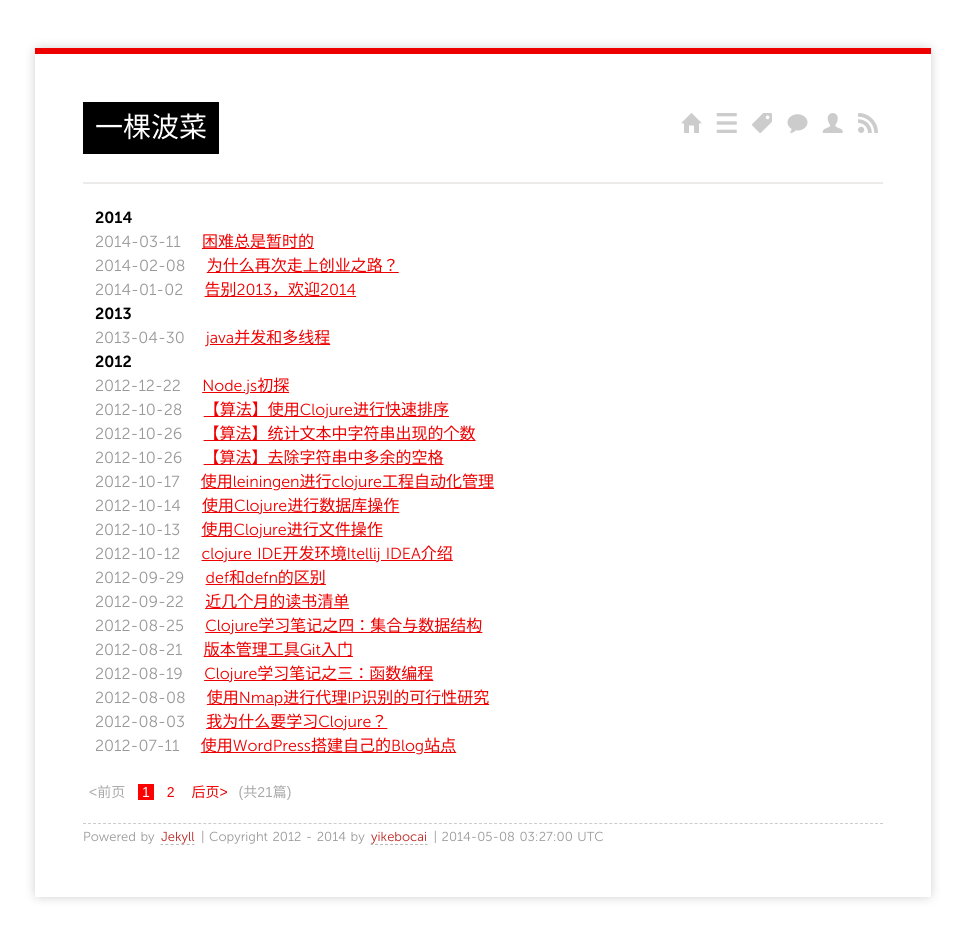
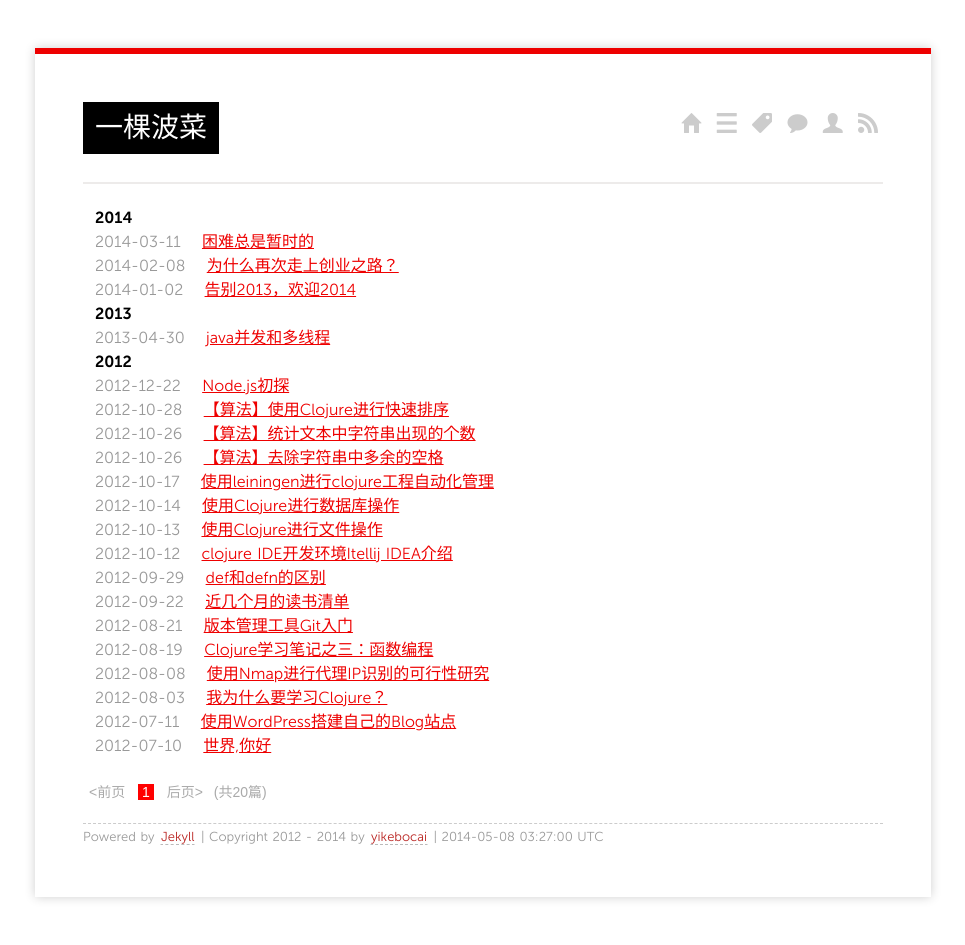
Before and after one commit to yikebocai/yikebocai.github.io, a Jekyll site: the page built from index.html, in a window 1280 px wide. Shown: the whole page, without its empty margins (157-1122 px from the left). Built offline with Jekyll 4.4.1, drawn with Linux system fonts in a browser that asks for light colours; Markdown is read by kramdown in place of the engine named in the settings; the list of posts is cut into pages by our own code; part of the change alters nothing that is shown.

````diff
--- a/_config.yml
+++ b/_config.yml
@@ -6,4 +6,3 @@ paginate: 20
 markdown: redcarpet
 redcarpet:
     extensions: ["fenced_code_blocks", "autolink", "tables", "strikethrough"]
-img_url: media
--- a/_posts/2012/2012-08-25-clojure-study4-collection.md
+++ /dev/null
@@ -1,179 +0,0 @@
----
-layout: post
-title: Clojure学习笔记之四：集合与数据结构
-categories:
-tags:
----
-
-Tag:Clojure
-
-> *原文写于 2012-8-25*
-
-**1.不同集合的表示形式**
-```clojure
-'(a b :name 12.5)
-;;list
-['a 'b :name 12.5] ;;vector
-{:name "Bob" :age:32} ;;map
-#{1 2 3}  ;;set
-{Math/PI "~3.14"
-  [:composite "key"] 42
-  nil "nothing"}  ;;another map
-#{{:first-name "bob" :last-name "zhang"}
-   {:first-name "tom" :last-name "wang"}} ;;a set of map
-```
-
-**2.对集合的操作,可以看到集合是不可变的**
-```clojure
-user=> (def v [1 2 3])
-#'user/v
-user=> (conj v 4)
-[1 2 3 4]
-user=> (conj v 4 5)
-[1 2 3 4 5]
-user=> (seq v)
-(1 2 3)
-user=> (def m {:a 5 :b 6})
-#'user/m
-user=> (conj m [:c 7])
-{:a 5, :c 7, :b 6}
-user=> (conj m {:c 7})
-{:a 5, :c 7, :b 6}
-user=> (seq m)
-([:a 5] [:b 6])
-user=> (def s #{1 2 3})
-#'user/s
-user=> (conj s 4)
-#{1 2 3 4}
-user=> (conj s 4 3)
-#{1 2 3 4}
-user=> (seq s)
-(1 2 3)
-user=> (def lst '(1 2 3))
-#'user/lst
-user=> (conj lst 2 4)
-(4 2 1 2 3)
-user=> (seq lst)
-(1 2 3)
-user=> (seq (conj lst 2 4))
-(4 2 1 2 3)
-
-;;使用into代替conj和seq,into操作符是建立在这个之上
-user=> (seq (conj lst 2 4))
-(4 2 1 2 3)
-user=> (into v [4 5])
-[1 2 3 4 5]
-user=> (into m [[:c 7] [:d 8]])
-{:a 5, :c 7, :b 6, :d 8}
-user=> (into #{1 2} [2 3 4])
-#{1 2 3 4}
-user=> (into [1] {:a 1 :b 2})
-[1 [:a 1] [:b 2]]
-```
-
-**3.clojure共7种数据结构**
-Collection Sequence Associative Indexed Stack Set Sorted
-
-**4.Collection**
-所有的集合都有如下几种操作: conj:把一个或多个元素添加到一个集合中 seq:获取一个集合的序列 count:获取集合中元素的数量 empty:定义一个同类型的空集合实例 =:比较两个集合中的值是否相同
-
-**5.Sequence**
-```clojure
-;;创建一个序列
-user=> (cons 1 (range 1 5))
-(1 1 2 3 4)
-user=> (cons :a [:b :c])
-(:a :b :c)
-;;cons和list*等同
-user=> (list* :a [:b :c])
-(:a :b :c)
-```
-
-**6.Associative**
-assoc:把一个key/value和一个集合合并 dissoc:从集合中移除 get:取指定key的value值 contains:判断集合中是否包含某个key/value
-```clojure
-user=> (def m {:a 1,:b 2, :c 3})
-#'user/m
-user=> (get m :b)
-2
-user=> (get m :d)
-nil
-user=> (get m :d "not found")
-"not found"
-user=> (assoc m :d 4)
-{:a 1, :c 3, :b 2, :d 4}
-user=> (dissoc m :b)
-{:a 1, :c 3}
-user=> (contains? m :b)
-true
-```
-
-**7.Indexed**
-```clojure
-user=> (nth [:a :b :c] 2)
-:c
-user=> (nth [:a :b :c] 3)
-IndexOutOfBoundsException   clojure.lang.PersistentVector.arrayFor (PersistentVector.java:106)
-user=> (get [:a :b :c] 2)
-:c
-user=> (get [:a :b :c] 3)
-nil
-```
-
-**8.Stack**
-conj:push进去一个值 pop：移除最顶端的一个值 peek：取最顶端的一个值
-```clojure
-user=> (conj '() 1)
-(1)
-user=> (conj '(2) 1)
-(1 2)
-user=> (peek '(2 3 1))
-2
-user=> (pop '(2 3 1))
-(3 1)
-```
-
-**9.Set**
-```clojure
-user=> (get #{1 3 4} 2)
-nil
-user=> (get #{1 3 4} 3)
-3
-;;移除指定的值
-user=> (disj #{1 2 3} 3 1)
-#{2}
-```
-
-**10.Sorted**
-```clojure
-user=> (def sm (sorted-map :z 5  :y 0 :b 2 :a 3 :c 4))
-#'user/sm
-user=> sm
-{:a 3, :b 2, :c 4, :y 0, :z 5}
-user=> (rseq sm)
-([:z 5] [:y 0]  [:c 4] [:b 2] [:a 3])
-user=> (subseq sm &lt;= :c)
-([:a 3] [:b 2] [:c 4])
-user=> (subseq sm &lt;= :c &gt;= :b)
-([:c 4] [:x 9] [:y 0] [:z 5])
-;;必须先写大于操作符再写小于操作符，否则会报错
-user=> (subseq sm &gt;= :b &lt;= :c)
-([:b 2] [:c 4])
-user=> (rsubseq sm &gt;= :b &lt;= :c)
-([:c 4] [:b 2])
-;;相等返回0，左边大返回1，右边大返回-1
-user=> (compare 2 2)
-0
-user=> (compare 2 3)
--1
-user=> (compare 4 3)
-1
-user=> (compare "ab" "abc")
--1
-user=> (compare "ab" "ac")
--1
-user=> (compare "abc" "ac")
--1
-user=> (compare "adbc" "ac")
-1
-```
````
